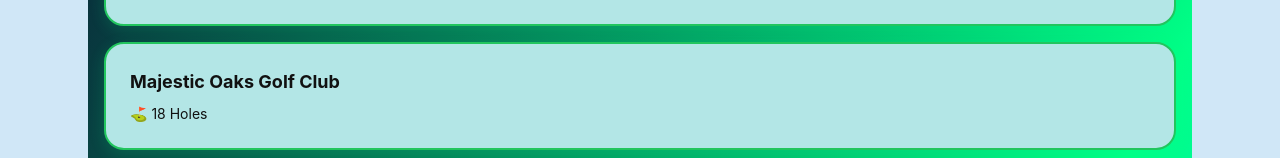
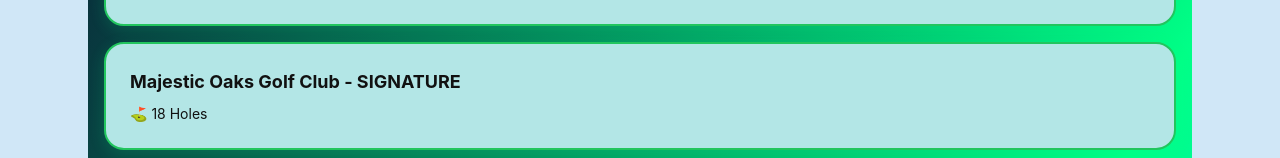
Before and after one commit to sdrindahl/Golf-Score, a Next.js app: page /courses in a window 1280 px wide. Shown: the part 363-521 px from the top of the page. Built offline with nearby package versions, Linux system fonts and the light colour scheme; no server answers; the database is empty; sample sign-in values are in the browser's storage.

Commit message:
updated majestic signature name

```diff
--- a/data/courses.ts
+++ b/data/courses.ts
@@ -53,8 +53,8 @@ export const COURSES_DATABASE: any[] = [
         },
 
 {
-    id: 'MOGC',
-    name: 'Majestic Oaks Golf Club',
+    id: 'MOGCS',
+    name: 'Majestic Oaks Golf Club - SIGNATURE',
     location: 'Ham Lake',
     state: 'MN',
     holeCount: 18,
@@ -68,7 +68,7 @@ export const COURSES_DATABASE: any[] = [
         state: 'MN',
         holeCount: 9,
         par: 36,
-        parent_id: 'MOGC',
+        parent_id: 'MOGCS',
         holes: [
           { holeNumber: 1, par: 5, handicap: 11, greenLat: 45.223408681764006, greenLng: -93.25842151969916, men: { yardage: 532, courseRating: 73.1, slopeRating: 126 }, women: { yardage: 430, courseRating: 70.2, slopeRating: 118 }, senior: { yardage: 497, courseRating: 71.1, slopeRating: 126 }, championship: { yardage: 546, courseRating: 75.1, slopeRating: 130 } },
           { holeNumber: 2, par: 4, handicap: 15, greenLat: 45.225525512523205, greenLng: -93.2557224590095, men: { yardage: 372, courseRating: 73.1, slopeRating: 126 }, women: { yardage: 302, courseRating: 70.2, slopeRating: 118 }, senior: { yardage: 353, courseRating: 71.1, slopeRating: 126 }, championship: { yardage: 380, courseRating: 75.1, slopeRating: 130 } },
@@ -88,7 +88,7 @@ export const COURSES_DATABASE: any[] = [
         state: 'MN',
         holeCount: 9,
         par: 36,
-        parent_id: 'MOGC',
+        parent_id: 'MOGCS',
         holes: [
           { holeNumber: 10, par: 4, handicap: 4, greenLat: 45.225812239032315, greenLng: -93.25476422995274, men: { yardage: 395, courseRating: 73.1, slopeRating: 126 }, women: { yardage: 320, courseRating: 70.2, slopeRating: 118 }, senior: { yardage: 383, courseRating: 71.1, slopeRating: 126 }, championship: { yardage: 410, courseRating: 75.1, slopeRating: 130 } },
           { holeNumber: 11, par: 4, handicap: 2, greenLat: 45.22905337854619, greenLng: -93.25394162729123, men: { yardage: 424, courseRating: 73.1, slopeRating: 126 }, women: { yardage: 325, courseRating: 70.2, slopeRating: 118 }, senior: { yardage: 399, courseRating: 71.1, slopeRating: 126 }, championship: { yardage: 450, courseRating: 75.1, slopeRating: 130 } },
```
